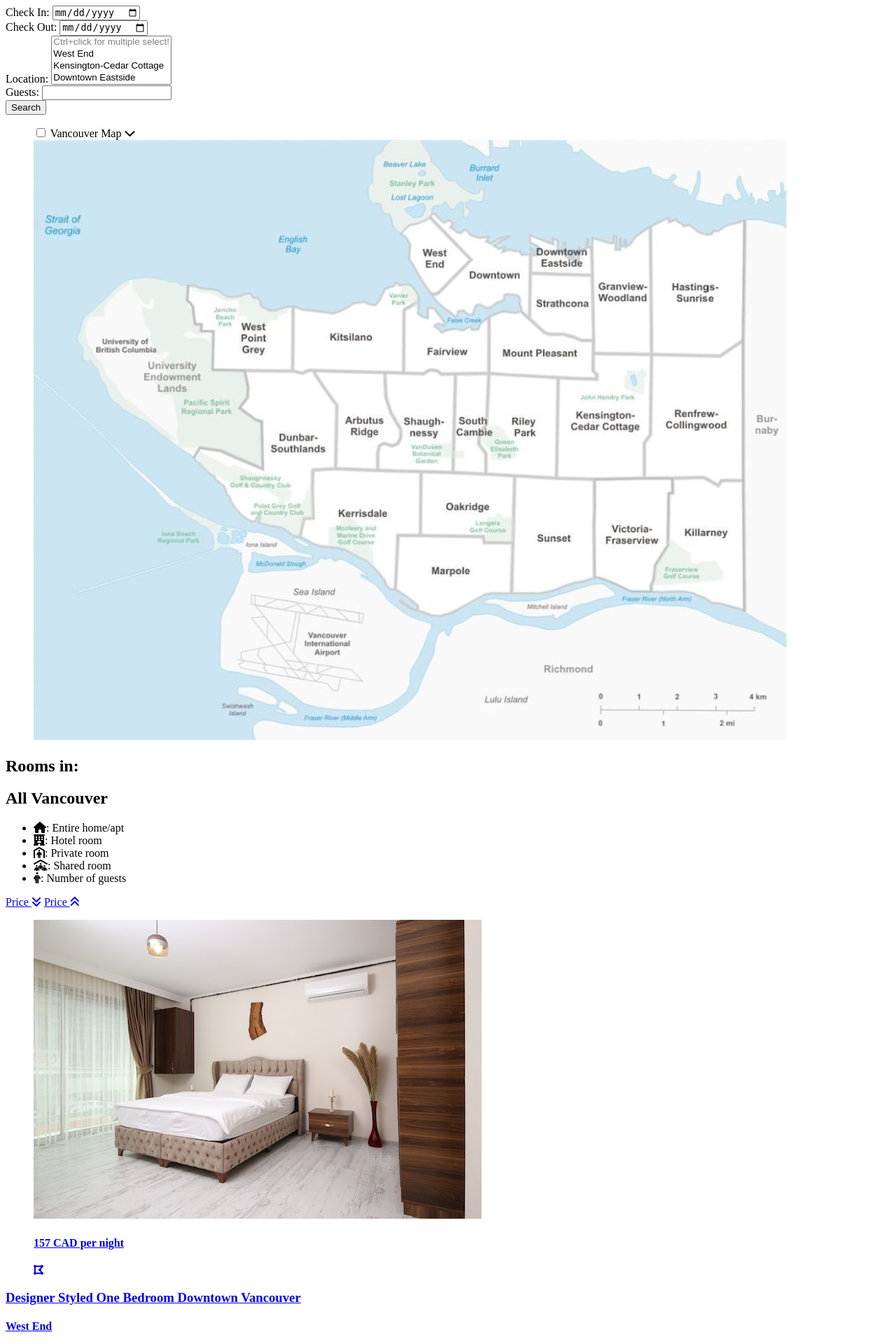
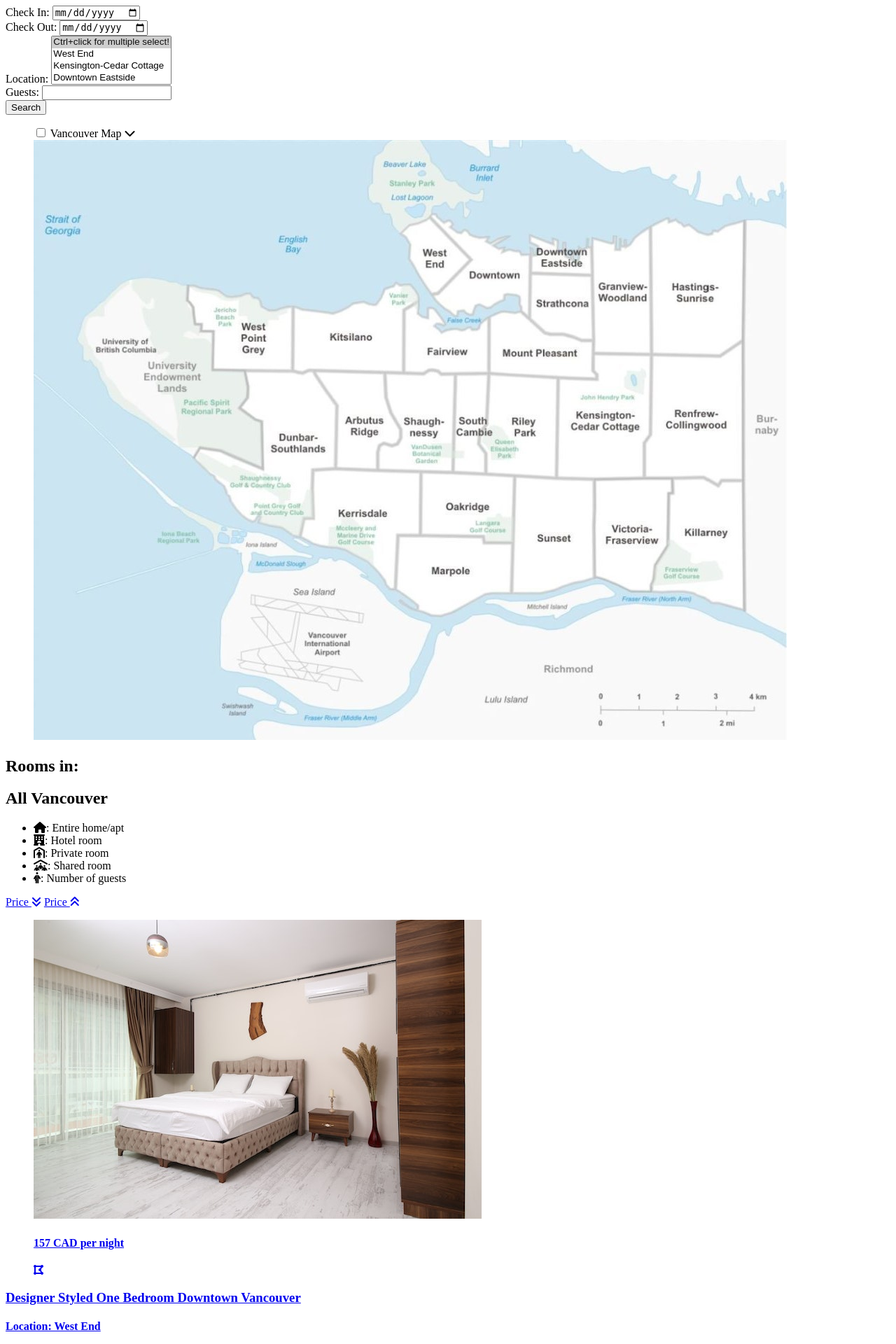
Before and after one commit to natttara/FinalProjectForMay, a PHP site: page /index.php in a window 1280 px wide. Shown: the top 1920 px of the page at 70% size. Run offline with PHP 8.4, Linux system fonts and the light colour scheme; some libraries are stand-ins or nearby versions.

Commit message:
result: populated room type and form location&guests works

```diff
--- a/result/inc/Result.class.php
+++ b/result/inc/Result.class.php
@@ -20,7 +20,6 @@
         static function mainContent(){
             $htmlMain = '<main class="result">';
             $htmlMain .= self::formRow();
-
             return $htmlMain;
         }
 
@@ -40,35 +39,35 @@
                         <aside class="hLocation">
                             <label for="location">Location:</label>
                             <select name="location" id="hLocation" multiple>
-                                <option disabled >Ctrl+click for multiple select!</option>
-                                <option value="westEnd">West End</option>
-                                <option value="k-cCottage">Kensington-Cedar Cottage</option>
-                                <option value="dtEast">Downtown Eastside</option>
-                                <option value="hastings-sunrise">Hastings Sunrise</option>
-                                <option value="grandview-woodland">Grandview-Woodland</option>
-                                <option value="renfrew-collingwood">Renfrew-Collingwood</option>
-                                <option value="mountPleasant">Mount Pleasant</option>
-                                <option value="kitsilano">Kitsilano</option>
-                                <option value="downtown">Downtown</option>
-                                <option value="rileyPark">Riley Park</option>
-                                <option value="arbutusRidge">Arbutus Ridge</option>
-                                <option value="dunbarSouthlands">Dunbar Southlands</option>
-                                <option value="killarney">Killarney</option>
-                                <option value="southCambie">South Cambie</option>
-                                <option value="fairview">Fairview</option>
-                                <option value="westPointGrey">West Point Grey</option>
-                                <option value="strathcona">Strathcona</option>
-                                <option value="sunset">Sunset</option>
-                                <option value="kerrisdale">Kerrisdale</option>
-                                <option value="victoria-fraserview">Victoria-Fraserview</option>
-                                <option value="marpole">Marpole</option>
-                                <option value="shaughnessy">Shaughnessy</option>
-                                <option value="oakridge">Oakridge</option>
+                                <option selected value="">Ctrl+click for multiple select!</option>
+                                <option value="West End">West End</option>
+                                <option value="Kensington-Cedar Cottage">Kensington-Cedar Cottage</option>
+                                <option value="Downtown Eastside">Downtown Eastside</option>
+                                <option value="Hastings Sunrise">Hastings Sunrise</option>
+                                <option value="Grandview-Woodland">Grandview-Woodland</option>
+                                <option value="Renfrew-Collingwood">Renfrew-Collingwood</option>
+                                <option value="Mount Pleasant">Mount Pleasant</option>
+                                <option value="Kitsilano">Kitsilano</option>
+                                <option value="Downtown">Downtown</option>
+                                <option value="Riley Park">Riley Park</option>
+                                <option value="Arbutus Ridge">Arbutus Ridge</option>
+                                <option value="Dunbar Southlands">Dunbar Southlands</option>
+                                <option value="Killarney">Killarney</option>
+                                <option value="South Cambie">South Cambie</option>
+                                <option value="Fairview">Fairview</option>
+                                <option value="West Point Grey">West Point Grey</option>
+                                <option value="Strathcona">Strathcona</option>
+                                <option value="Sunset">Sunset</option>
+                                <option value="Kerrisdale">Kerrisdale</option>
+                                <option value="Victoria-Fraserview">Victoria-Fraserview</option>
+                                <option value="Marpole">Marpole</option>
+                                <option value="Shaughnessy">Shaughnessy</option>
+                                <option value="Oakridge">Oakridge</option>
                             </select>
                         </aside>
                         <aside class="hPeople">
-                            <label for="">Guests:</label>
-                            <input type="number" name="adult" id="adult">
+                            <label for="guest">Guests:</label>
+                            <input type="number" name="guest" id="guest">
                         </aside>
                         <input type="submit" value="Search">
                     </form>
@@ -83,7 +82,7 @@
             return $form;
         }
 
-        static function roomList(array $acmList){
+        static function roomList(array $acmList,$location,$guestNum){
             $htmlList = '
             <section class="rList" id="list">
                 <article>
@@ -107,7 +106,7 @@
                 <section>
             ';
             foreach($acmList as $acm){
-                $htmlList .= self::room($acm);
+                $htmlList .= self::room($acm,$location,$guestNum);
             }
             $htmlList .= '
                 </section>
@@ -117,9 +116,28 @@
             return $htmlList;
         }
 
-        static function room($acm){
+        static function room($acm,$location,$guestNum){
+            $roomIcon = "";
+            $guestDisplay = "";
+            if($acm->getType() == "Entire home/apt"){
+                $roomIcon = '<i class="fa-solid fa-house"></i>';
+            }else if($acm->getType() == "Hotel room"){
+                $roomIcon = '<i class="fa-solid fa-hotel"></i>';
+            }else if($acm->getType() == "Private room"){
+                $roomIcon = '<i class="fa-solid fa-person-shelter"></i>';
+            }else if($acm->getType() == "Shared room"){
+                $roomIcon = '<i class="fa-solid fa-people-roof"></i>';
+            }
+
+            if($location != "" && $acm->getNeighbourhood() != $location){
+                $guestDisplay = 'style="display: none;"';
+            }
+            if($acm->getGuests() < $guestNum){
+                $guestDisplay = 'style="display: none;"';
+            }
+
             $htmlRoom = '
-            <a href="#" class="rAcm">
+            <a href="#" class="rAcm" '.$guestDisplay.'>
                 <figure>
                     <img class="rPicture" src="./inc/img/rRoom1.jpg" alt="">
                     <figcaption>
@@ -131,18 +149,20 @@
                 </figure>
                 <article>
                     <h3>'.$acm->getName().'</h3>
-                    <h4 class="rPlace">'.$acm->getNeighbourhood().'</h4>
-                    <section>
-                        <i class="fa-solid fa-house"></i>
-                        <aside>
+                    <h4 class="rPlace">'.'Location: '.$acm->getNeighbourhood().'</h4>
+                    <section>'.
+                    $roomIcon
+                        .'<aside>
                             <i id="rType" class="fa-solid fa-person-half-dress"></i>
                             <h4 class="rPeople">'.$acm->getGuests().'</h4>
                         </aside>
                     </section>
-                    <span class="rHost"><h5>Host:</h5> <h5 class="hostName">Host: Level Hotels And Furnished Suites</h5></span>
+                    <span class="rHost"><h5 class="hostName">Host: Level Hotels And Furnished Suites</h5></span>
                 </article>
             </a>
             ';
+
+
             return $htmlRoom;
         }
 
--- a/result/index.php
+++ b/result/index.php
@@ -20,11 +20,23 @@ echo Result::mainContent();
 if ( !empty($_GET) ) {
     if (!empty($_GET['sortBy'])) {
         $acmRepository->sortAcm($_GET['sortBy']);
-        echo Result::roomList($acmRepository->getAcmList());
+        echo Result::roomList($acmRepository->getAcmList(),"","");
+    }else if(!empty($_GET['location']) && !empty($_GET['guest'])){
+        echo $_GET['location'];
+        echo $_GET['guest'];
+        echo Result::roomList($acmRepository->getAcmList(),$_GET['location'],$_GET['guest']);
+    }else if(!empty($_GET['location']) && empty($_GET['guest'])){
+        echo $_GET['location'];
+        echo Result::roomList($acmRepository->getAcmList(),$_GET['location'],"");
+    }else if(empty($_GET['location']) && !empty($_GET['guest'])){
+        echo $_GET['guest'];
+        echo Result::roomList($acmRepository->getAcmList(),"",$_GET['guest']);
+    }else{
+        echo Result::roomList($acmRepository->getAcmList(),"","");
     }
 
 } else {
-    echo Result::roomList($acmRepository->getAcmList());
+    echo Result::roomList($acmRepository->getAcmList(),"","");
 }
 
 echo Result::toTopRow();
--- a/scss/device/result/_resultMobile.scss
+++ b/scss/device/result/_resultMobile.scss
@@ -185,6 +185,7 @@ $color2: rgb(198,164,126);
         .rAcm {
             display: flex;
             flex-direction: column;
+            align-items: center;
             width: 44vh;
             > article {
                 width: 100%;
```
Also changed, not shown: result/data/test.csv (+80 -0 lines).
